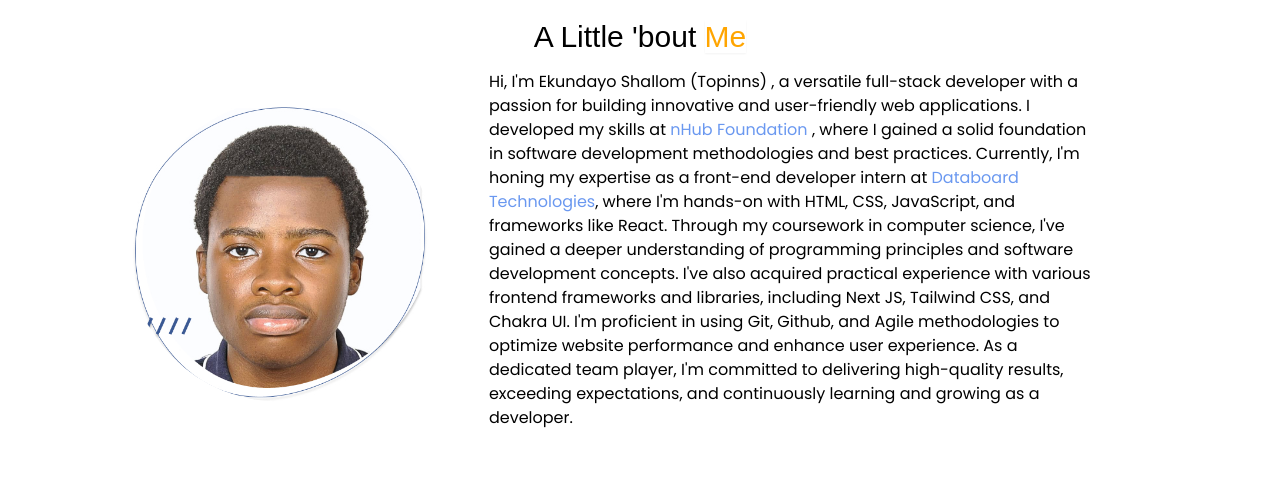
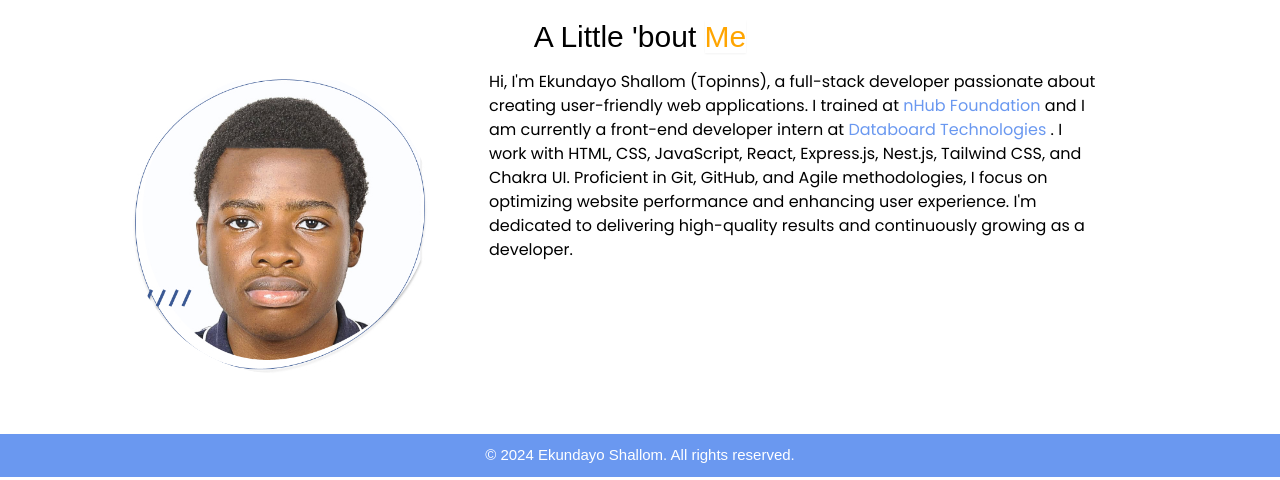
Before and after one commit to tosxin-456/Topinns_, a React (Vite) app: page / in a window 1280 px wide. Shown: the part 1578-2058 px from the top of the page. Built offline with nearby package versions, Linux system fonts and the light colour scheme; a web font is replaced by a local one.

Commit message:
reduced the text

```diff
--- a/src/components/about.tsx
+++ b/src/components/about.tsx
@@ -30,7 +30,7 @@ function AboutHeader() {
         mb={'10px'}
         mt={'15px'}
         >
-       Hi, I'm Ekundayo Shallom (Topinns) , a versatile full-stack developer with a passion for building innovative and user-friendly web applications. I developed my skills at <a className='text-[#6A98F0] hover:underline '  href="https://nhub-foundation-staging.netlify.app/about"> nHub Foundation </a> , where I gained a solid foundation in software development methodologies and best practices. Currently, I'm honing my expertise as a front-end developer intern at <a href="https://clocker.databoard.ai" className='text-[#6A98F0] hover:underline ' >Databoard Technologies</a>, where I'm hands-on with HTML, CSS, JavaScript, and frameworks like React. Through my coursework in computer science, I've gained a deeper understanding of programming principles and software development concepts. I've also acquired practical experience with various frontend frameworks and libraries, including Next JS, Tailwind CSS, and Chakra UI. I'm proficient in using Git, Github, and Agile methodologies to optimize website performance and enhance user experience. As a dedicated team player, I'm committed to delivering high-quality results, exceeding expectations, and continuously learning and growing as a developer.
+      Hi, I'm Ekundayo Shallom (Topinns), a full-stack developer passionate about creating user-friendly web applications. I trained at <a href="https://nhub-foundation-staging.netlify.app/about" className='text-[#6A98F0] hover:underline' >nHub Foundation </a> and I am currently a front-end developer intern at <a href="https://clocker.databoard.ai" className='text-[#6A98F0] hover:underline' >Databoard Technologies</a> . I work with HTML, CSS, JavaScript, React, Express.js, Nest.js, Tailwind CSS, and Chakra UI. Proficient in Git, GitHub, and Agile methodologies, I focus on optimizing website performance and enhancing user experience. I'm dedicated to delivering high-quality results and continuously growing as a developer.
         </Text>
         </Box>
        </Box>
```
